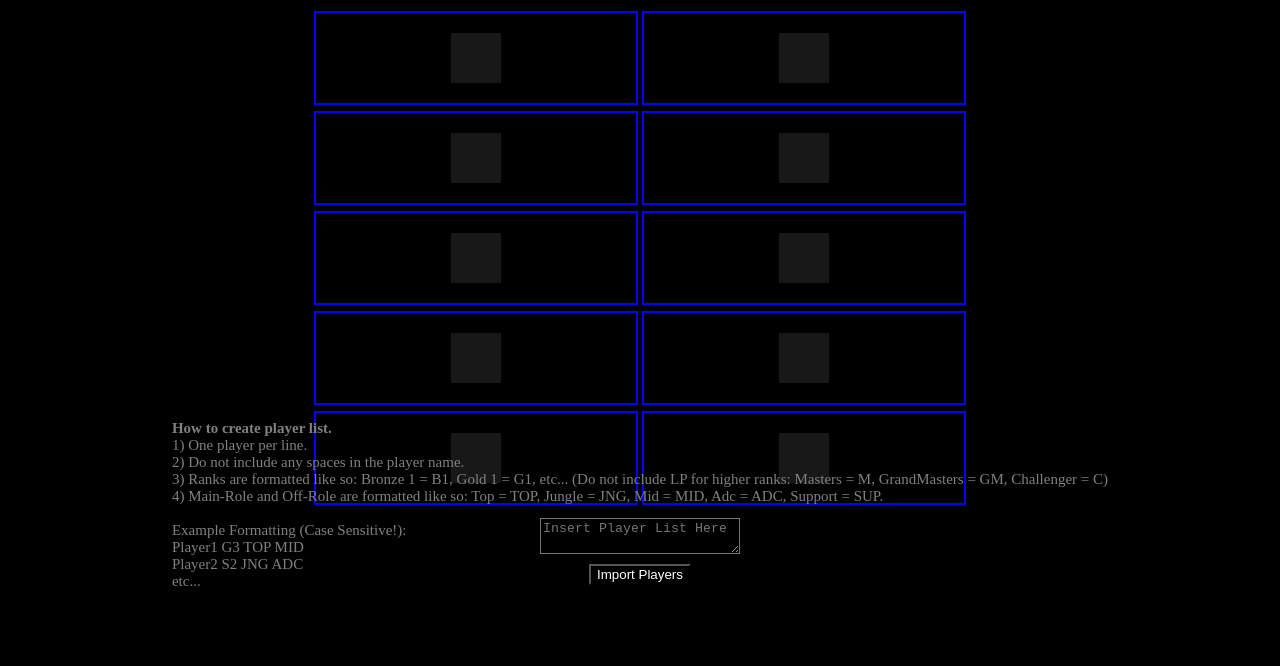
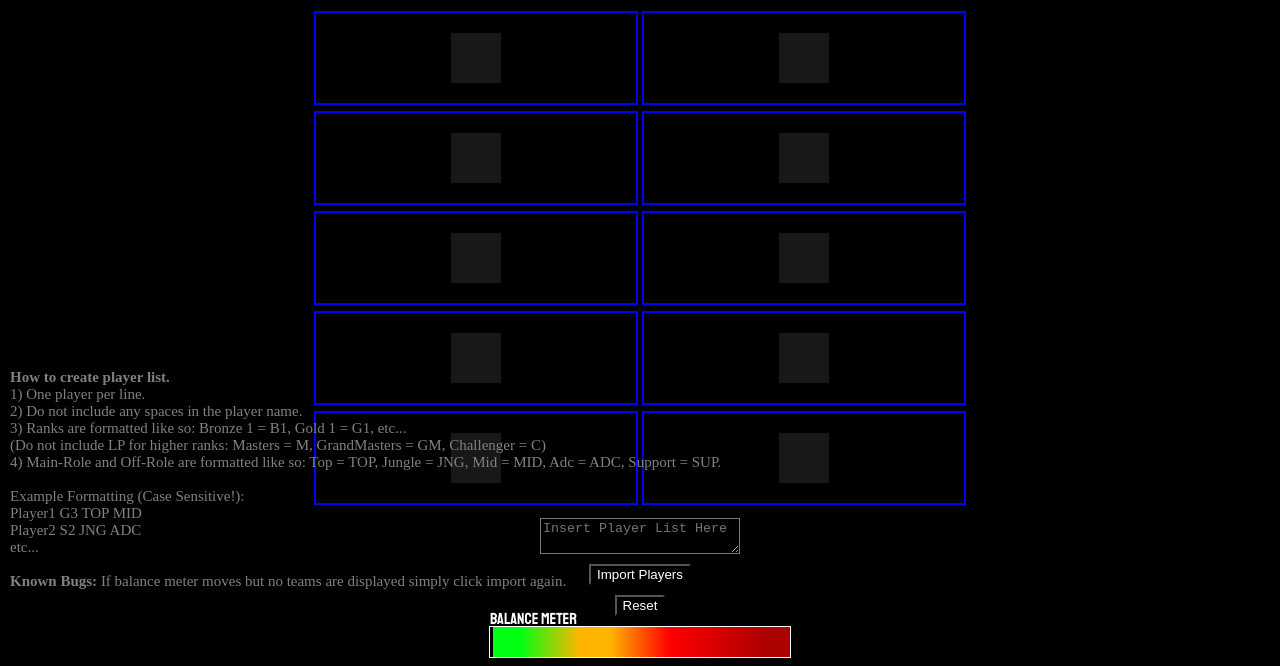
Before and after one commit to permnapenth/LOLCGBT, a plain HTML site: page index.html in a window 1280 px wide. Shown: the part 200-866 px from the top of the page. Before the commit the page ends 800 px from the top, so only its background shows below. Drawn offline with nearby package versions, Linux system fonts and the light colour scheme; grey boxes are pictures that could not be loaded.

Commit message:
Update index.html
v0.2 pushed

```diff
--- a/index.html
+++ b/index.html
@@ -88,31 +88,39 @@
             </div>
         </div>
         <textarea style="position:relative;overflow:hidden;background-color: #000;margin-top:10px;color:#FFF;width:200px;" id="player_list" name="Player List" placeholder="Insert Player List Here"></textarea>
-        <button style="position:relative;background-color: #000;color:#FFF;margin-top:10px;" onclick="import_players()">Import Players</button>
+        <button style="position:relative;background-color: #000;color:#FFF;margin-top:10px;" onclick="import_players()">Import Players</button>        <button style="position:relative;background-color: #000;color:#FFF;margin-top:10px;" onclick="reset()">Reset</button>
         <div style="position:absolute;margin-top:-570px;text-align:center;font-size:50px;font-family:'Permanent Marker';color:orange;text-shadow:0px 0px 4px red;">VS</div>
         <div style="position:absolute;margin-top:-590px;margin-left:-500px;text-align:center;font-size:50px;font-family:'Permanent Marker';color:orange;text-shadow:0px 0px 4px red;">Team One</div>
         <div style="position:absolute;margin-top:-590px;margin-left:500px;text-align:center;font-size:50px;font-family:'Permanent Marker';color:orange;text-shadow:0px 0px 4px red;">Team Two</div>
-
-        <div style="position:absolute;bottom:10px;color:grey;font-family:'';font-size:15px">
+        <div style="position:relative;width:300px;height:30px;border:1px solid #FFF;margin-top:10px;background: rgb(0,255,19);
+        background: linear-gradient(90deg, rgba(0,255,19,1) 10%, rgba(255,181,0,1) 30%, rgba(255,181,0,1) 40%, rgba(255,0,0,1) 60%, rgba(173,0,0,1) 92%);">
+            <div id="strictness_meter" style="position:absolute;top:0px;width:0px;height:100%;border-right:3px solid #000;transition:all 0.5s;"></div>
+            <div style="position:absolute;top:-18px;font-family:'Staatliches';color:#FFF;">Balance Meter</div>
+            <div id="matchup_counter" style="position:absolute;right:0px;bottom:-18px;font-family:'Staatliches';color:#FFF;"></div>
+        </div>
+        <div style="position:absolute;left:10px;bottom:10px;color:grey;font-family:'';font-size:15px;pointer-events:none;">
             <b>How to create player list.</b><br>
             1) One player per line. <br>
             2) Do not include any spaces in the player name. <br>
-            3) Ranks are formatted like so: Bronze 1 = B1, Gold 1 = G1, etc... (Do not include LP for higher ranks: Masters = M, GrandMasters = GM, Challenger = C) <br>
+            3) Ranks are formatted like so: Bronze 1 = B1, Gold 1 = G1, etc... <br> (Do not include LP for higher ranks: Masters = M, GrandMasters = GM, Challenger = C) <br>
             4) Main-Role and Off-Role are formatted like so: Top = TOP, Jungle = JNG, Mid = MID, Adc = ADC, Support = SUP. <br> <br>
             Example Formatting (Case Sensitive!): <br>
             Player1 G3 TOP MID <br>
             Player2 S2 JNG ADC <br>
-            etc...
+            etc... <br> <br>
+
+            <b>Known Bugs:</b>
+            If balance meter moves but no teams are displayed simply click import again.
         </div>
 
-        <div style="position:absolute;top:10px;color:grey;font-family:'';font-size:15px">
+        <div style="position:absolute;left:10px;top:10px;color:grey;font-family:'';font-size:15px;pointer-events:none;">
             <b>League of Legends Custom Game Balancer Tool</b><br>
-            v0.1 Beta <br>
+            v0.2 Beta <br>
             Made by: Burrito Knight(NA)<br><br>
             How to use:<br>
             1) Enter Player List (Minimum 10 Players)<br>
-            2) Spam Import Players Button (Just a few times)<br>
-            3) Enjoy your generated matchup! (If nothing shows up the player skill difference is too high to balance!)<br>
+            2) Click Import Players Button (Allow for a few seconds for the matchup to load.)<br>
+            3) Enjoy your generated matchup! (If nothing shows up the player skill difference is too high to balance!)<br> <br>
         </div>
         <script src="https://ajax.googleapis.com/ajax/libs/jquery/3.5.1/jquery.min.js"></script>
         <script>
@@ -124,12 +132,14 @@
             var team_one_score = [];
             var team_two_score = [];
             var team_catalog = [];
+            let closest = 0;
             var balance_scores = [];
-            let closest = 0;
-            var strictness = 30;
+            var strictness = 1;
+            var matchup_generated = 0;
             function import_players(){
+                $('#strictness_meter').css({'width':strictness + '%'});
                 var players = $('#player_list').val().split('\n');
-                for (let i = 0; i < (players.length*20); i++) {
+                for (let i = 0; i < (players.length*100); i++) {
                     shuffle(players);
                     for (let i = 0; i < players.length; i++) {
                         player[i] = players[i].split(" ");
@@ -166,84 +176,104 @@
                         if ((player[i][2] == "TOP") && (team_one[0] == "TOP")){team_one[0] = (player[i])}
                         else if ((player[i][2] == "TOP") && (team_two[0] == "TOP") && (((player[i][4]) - (team_one[0][4]) > -strictness) && ((player[i][4]) - (team_one[0][4]) < strictness))){team_two[0] = (player[i])}
                         else if ((player[i][2] == "JNG") && (team_one[1] == "JNG")){team_one[1] = (player[i])}
-                        else if ((player[i][2] == "JNG") && (team_two[1] == "JNG") && (((player[i][4]) - (team_one[0][4]) > -strictness) && ((player[i][4]) - (team_one[0][4]) < strictness))){team_two[1] = (player[i])}
+                        else if ((player[i][2] == "JNG") && (team_two[1] == "JNG") && (((player[i][4]) - (team_one[1][4]) > -strictness) && ((player[i][4]) - (team_one[0][4]) < strictness))){team_two[1] = (player[i])}
                         else if ((player[i][2] == "MID") && (team_one[2] == "MID")){team_one[2] = (player[i])}
-                        else if ((player[i][2] == "MID") && (team_two[2] == "MID") && (((player[i][4]) - (team_one[0][4]) > -strictness) && ((player[i][4]) - (team_one[0][4]) < strictness))){team_two[2] = (player[i])}
+                        else if ((player[i][2] == "MID") && (team_two[2] == "MID") && (((player[i][4]) - (team_one[2][4]) > -strictness) && ((player[i][4]) - (team_one[0][4]) < strictness))){team_two[2] = (player[i])}
                         else if ((player[i][2] == "ADC") && (team_one[3] == "ADC")){team_one[3] = (player[i])}
-                        else if ((player[i][2] == "ADC") && (team_two[3] == "ADC") && (((player[i][4]) - (team_one[0][4]) > -strictness) && ((player[i][4]) - (team_one[0][4]) < strictness))){team_two[3] = (player[i])}
+                        else if ((player[i][2] == "ADC") && (team_two[3] == "ADC") && (((player[i][4]) - (team_one[3][4]) > -strictness) && ((player[i][4]) - (team_one[0][4]) < strictness))){team_two[3] = (player[i])}
                         else if ((player[i][2] == "SUP") && (team_one[4] == "SUP")){team_one[4] = (player[i])}
-                        else if ((player[i][2] == "SUP") && (team_two[4] == "SUP") && (((player[i][4]) - (team_one[0][4]) > -strictness) && ((player[i][4]) - (team_one[0][4]) < strictness))){team_two[4] = (player[i])}
+                        else if ((player[i][2] == "SUP") && (team_two[4] == "SUP") && (((player[i][4]) - (team_one[4][4]) > -strictness) && ((player[i][4]) - (team_one[0][4]) < strictness))){team_two[4] = (player[i])}
 
                         else if ((player[i][3] == "TOP") && (team_one[0] == "TOP")){player[i][4] = (player[i][4]) - (player[i][4] * 0.2), team_one[0] = (player[i])}
                         else if ((player[i][3] == "TOP") && (team_two[0] == "TOP") && (((player[i][4]) - (team_one[0][4]) > -strictness) && ((player[i][4]) - (team_one[0][4]) < strictness))){player[i][4] = (player[i][4]) - (player[i][4] * 0.2), team_two[0] = (player[i])}
                         else if ((player[i][3] == "JNG") && (team_one[1] == "JNG")){player[i][4] = (player[i][4]) - (player[i][4] * 0.2), team_one[1] = (player[i])}
-                        else if ((player[i][3] == "JNG") && (team_two[1] == "JNG") && (((player[i][4]) - (team_one[0][4]) > -strictness) && ((player[i][4]) - (team_one[0][4]) < strictness))){player[i][4] = (player[i][4]) - (player[i][4] * 0.2), team_two[1] = (player[i])}
+                        else if ((player[i][3] == "JNG") && (team_two[1] == "JNG") && (((player[i][4]) - (team_one[1][4]) > -strictness) && ((player[i][4]) - (team_one[1][4]) < strictness))){player[i][4] = (player[i][4]) - (player[i][4] * 0.2), team_two[1] = (player[i])}
                         else if ((player[i][3] == "MID") && (team_one[2] == "MID")){player[i][4] = (player[i][4]) - (player[i][4] * 0.2), team_one[2] = (player[i])}
-                        else if ((player[i][3] == "MID") && (team_two[2] == "MID") && (((player[i][4]) - (team_one[0][4]) > -strictness) && ((player[i][4]) - (team_one[0][4]) < strictness))){player[i][4] = (player[i][4]) - (player[i][4] * 0.2), team_two[2] = (player[i])}
+                        else if ((player[i][3] == "MID") && (team_two[2] == "MID") && (((player[i][4]) - (team_one[2][4]) > -strictness) && ((player[i][4]) - (team_one[2][4]) < strictness))){player[i][4] = (player[i][4]) - (player[i][4] * 0.2), team_two[2] = (player[i])}
                         else if ((player[i][3] == "ADC") && (team_one[3] == "ADC")){player[i][4] = (player[i][4]) - (player[i][4] * 0.2), team_one[3] = (player[i])}
-                        else if ((player[i][3] == "ADC") && (team_two[3] == "ADC") && (((player[i][4]) - (team_one[0][4]) > -strictness) && ((player[i][4]) - (team_one[0][4]) < strictness))){player[i][4] = (player[i][4]) - (player[i][4] * 0.2), team_two[3] = (player[i])}
+                        else if ((player[i][3] == "ADC") && (team_two[3] == "ADC") && (((player[i][4]) - (team_one[3][4]) > -strictness) && ((player[i][4]) - (team_one[3][4]) < strictness))){player[i][4] = (player[i][4]) - (player[i][4] * 0.2), team_two[3] = (player[i])}
                         else if ((player[i][3] == "SUP") && (team_one[4] == "SUP")){player[i][4] = (player[i][4]) - (player[i][4] * 0.2), team_one[4] = (player[i])}
-                        else if ((player[i][3] == "SUP") && (team_two[4] == "SUP") && (((player[i][4]) - (team_one[0][4]) > -strictness) && ((player[i][4]) - (team_one[0][4]) < strictness))){player[i][4] = (player[i][4]) - (player[i][4] * 0.2), team_two[4] = (player[i])}
+                        else if ((player[i][3] == "SUP") && (team_two[4] == "SUP") && (((player[i][4]) - (team_one[4][4]) > -strictness) && ((player[i][4]) - (team_one[4][4]) < strictness))){player[i][4] = (player[i][4]) - (player[i][4] * 0.2), team_two[4] = (player[i])}
+
+                        else if ((player[i][2] != "SUP") && (player[i][3] != "SUP") && (team_one[0] == "SUP")){player[i][4] = (player[i][4]) - (player[i][4] * 0.5), team_one[4] = (player[i])}
+                        else if ((player[i][2] != "SUP") && (player[i][3] != "SUP") && (team_two[0] == "SUP") && (((player[i][4]) - (player[i][4] * 0.5)) - (team_one[4][4]) > -strictness) && (((player[i][4]) - (player[i][4] * 0.5)) - (team_one[4][4]) < strictness)){player[i][4] = (player[i][4]) - (player[i][4] * 0.5), team_two[4] = (player[i])}
+                        else if ((player[i][2] != "JNG") && (player[i][3] != "JNG") && (team_one[0] == "JNG")){player[i][4] = (player[i][4]) - (player[i][4] * 0.5), team_one[1] = (player[i])}
+                        else if ((player[i][2] != "JNG") && (player[i][3] != "JNG") && (team_two[0] == "JNG") && (((player[i][4]) - (player[i][4] * 0.5)) - (team_one[1][4]) > -strictness) && (((player[i][4]) - (player[i][4] * 0.5)) - (team_one[1][4]) < strictness)){player[i][4] = (player[i][4]) - (player[i][4] * 0.5), team_two[1] = (player[i])}
+                        else if ((player[i][2] != "TOP") && (player[i][3] != "TOP") && (team_one[0] == "TOP")){player[i][4] = (player[i][4]) - (player[i][4] * 0.5), team_one[0] = (player[i])}
+                        else if ((player[i][2] != "TOP") && (player[i][3] != "TOP") && (team_two[0] == "TOP") && (((player[i][4]) - (player[i][4] * 0.5)) - (team_one[0][4]) > -strictness) && (((player[i][4]) - (player[i][4] * 0.5)) - (team_one[0][4]) < strictness)){player[i][4] = (player[i][4]) - (player[i][4] * 0.5), team_two[0] = (player[i])}
+                        else if ((player[i][2] != "MID") && (player[i][3] != "MID") && (team_one[0] == "MID")){player[i][4] = (player[i][4]) - (player[i][4] * 0.5), team_one[2] = (player[i])}
+                        else if ((player[i][2] != "MID") && (player[i][3] != "MID") && (team_two[0] == "MID") && (((player[i][4]) - (player[i][4] * 0.5)) - (team_one[2][4]) > -strictness) && (((player[i][4]) - (player[i][4] * 0.5)) - (team_one[2][4]) < strictness)){player[i][4] = (player[i][4]) - (player[i][4] * 0.5), team_two[2] = (player[i])}
+                        else if ((player[i][2] != "ADC") && (player[i][3] != "ADC") && (team_one[0] == "ADC")){player[i][4] = (player[i][4]) - (player[i][4] * 0.5), team_one[3] = (player[i])}
+                        else if ((player[i][2] != "ADC") && (player[i][3] != "ADC") && (team_two[0] == "ADC") && (((player[i][4]) - (player[i][4] * 0.5)) - (team_one[3][4]) > -strictness) && (((player[i][4]) - (player[i][4] * 0.5)) - (team_one[3][4]) < strictness)){player[i][4] = (player[i][4]) - (player[i][4] * 0.5), team_two[3] = (player[i])}
+
                         else{};
                     }
-                    team_one_score = (parseInt(team_one[0][4])) + (parseInt(team_one[1][4])) + (parseInt(team_one[2][4])) + (parseInt(team_one[3][4])) + (parseInt(team_one[4][4]));
-                    team_two_score = (parseInt(team_two[0][4])) + (parseInt(team_two[1][4])) + (parseInt(team_two[2][4])) + (parseInt(team_two[3][4])) + (parseInt(team_two[4][4]));
-                    team_catalog.push ([(team_one_score - team_two_score), team_one, team_two]);
-                    balance_scores.push ((Math.abs((parseInt(team_one[0][4])) - (parseInt(team_two[0][4]))) + Math.abs((parseInt(team_one[1][4])) - (parseInt(team_two[1][4]))) + Math.abs((parseInt(team_one[2][4])) - (parseInt(team_two[2][4]))) + Math.abs((parseInt(team_one[3][4])) - (parseInt(team_two[3][4]))) + Math.abs((parseInt(team_one[4][4])) - (parseInt(team_two[4][4])))));
+                    matchup_generated++;
+                    $('#matchup_counter').html(matchup_generated + " Potential Teams Generated!");
+                    if(((Math.abs((parseInt(team_one[0][4])) - (parseInt(team_two[0][4]))) + Math.abs((parseInt(team_one[1][4])) - (parseInt(team_two[1][4]))) + Math.abs((parseInt(team_one[2][4])) - (parseInt(team_two[2][4]))) + Math.abs((parseInt(team_one[3][4])) - (parseInt(team_two[3][4]))) + Math.abs((parseInt(team_one[4][4])) - (parseInt(team_two[4][4]))))) >= 0){
+                    team_catalog.push ([((Math.abs((parseInt(team_one[0][4])) - (parseInt(team_two[0][4]))) + Math.abs((parseInt(team_one[1][4])) - (parseInt(team_two[1][4]))) + Math.abs((parseInt(team_one[2][4])) - (parseInt(team_two[2][4]))) + Math.abs((parseInt(team_one[3][4])) - (parseInt(team_two[3][4]))) + Math.abs((parseInt(team_one[4][4])) - (parseInt(team_two[4][4]))))), team_one, team_two]);
+                    } else {}
                     player = [];
                     player_score = [];
                     team_one = ["TOP", "JNG", "MID", "ADC", "SUP"];
                     team_two = ["TOP", "JNG", "MID", "ADC", "SUP"];
                     team_one_score = [];
                     team_two_score = [];
-                    console.log(i + "Team Comp Generated");
+
                 }
-                closestToZero(balance_scores);
-
-                function closestToZero(numbers) {
-                    for (let i = 0; i < numbers.length ; i++) {
+                closestToZero();
+                function closestToZero() {
+                    for (let i = 0; i < team_catalog.length ; i++) {
                         if (closest === 0) {
-                            closest = numbers[i];
-                        } else if (numbers[i] > 0 && numbers[i] <= Math.abs(closest)) {
-                            closest = numbers[i];
+                            closest = team_catalog[i][0];
+                        } else if (team_catalog[i][0] > 0 && team_catalog[i][0] <= Math.abs(closest)) {
+                            closest = team_catalog[i];
                         }
-                        console.log(closest);
                     }
 
-                    $('#t1_top_name').html((team_catalog[numbers.indexOf(closest)][1][0][0]));
-                    $('#t1_top_rank').html((team_catalog[numbers.indexOf(closest)][1][0][1]));
-                    $('#t1_top_roles').html((team_catalog[numbers.indexOf(closest)][1][0][2]) + ", " + (team_catalog[numbers.indexOf(closest)][1][0][3]) + " " + (team_catalog[numbers.indexOf(closest)][1][0][4]));
-                    $('#t2_top_name').html((team_catalog[numbers.indexOf(closest)][2][0][0]));
-                    $('#t2_top_rank').html((team_catalog[numbers.indexOf(closest)][2][0][1]));
-                    $('#t2_top_roles').html((team_catalog[numbers.indexOf(closest)][2][0][2]) + ", " + (team_catalog[numbers.indexOf(closest)][2][0][3]) + " " + (team_catalog[numbers.indexOf(closest)][2][0][4]));
+                    if (closest != 0){
+                    $('#t1_top_name').html((closest[1][0][0]));
+                    $('#t1_top_rank').html((closest[1][0][1]));
+                    $('#t1_top_roles').html((closest[1][0][2]) + ", " + (closest[1][0][3]) + " " + (closest[1][0][4]));
+                    $('#t2_top_name').html((closest[2][0][0]));
+                    $('#t2_top_rank').html((closest[2][0][1]));
+                    $('#t2_top_roles').html((closest[2][0][2]) + ", " + (closest[2][0][3]) + " " + (closest[2][0][4]));
 
-                    $('#t1_jng_name').html((team_catalog[numbers.indexOf(closest)][1][1][0]));
-                    $('#t1_jng_rank').html((team_catalog[numbers.indexOf(closest)][1][1][1]));
-                    $('#t1_jng_roles').html((team_catalog[numbers.indexOf(closest)][1][1][2]) + ", " + (team_catalog[numbers.indexOf(closest)][1][1][3]) + " " + (team_catalog[numbers.indexOf(closest)][1][1][4]));
-                    $('#t2_jng_name').html((team_catalog[numbers.indexOf(closest)][2][1][0]));
-                    $('#t2_jng_rank').html((team_catalog[numbers.indexOf(closest)][2][1][1]));
-                    $('#t2_jng_roles').html((team_catalog[numbers.indexOf(closest)][2][1][2]) + ", " + (team_catalog[numbers.indexOf(closest)][2][1][3]) + " " + (team_catalog[numbers.indexOf(closest)][2][1][4]));
+                    $('#t1_jng_name').html((closest[1][1][0]));
+                    $('#t1_jng_rank').html((closest[1][1][1]));
+                    $('#t1_jng_roles').html((closest[1][1][2]) + ", " + (closest[1][1][3]) + " " + (closest[1][1][4]));
+                    $('#t2_jng_name').html((closest[2][1][0]));
+                    $('#t2_jng_rank').html((closest[2][1][1]));
+                    $('#t2_jng_roles').html((closest[2][1][2]) + ", " + (closest[2][1][3]) + " " + (closest[2][1][4]));
 
-                    $('#t1_mid_name').html((team_catalog[numbers.indexOf(closest)][1][2][0]));
-                    $('#t1_mid_rank').html((team_catalog[numbers.indexOf(closest)][1][2][1]));
-                    $('#t1_mid_roles').html((team_catalog[numbers.indexOf(closest)][1][2][2]) + ", " + (team_catalog[numbers.indexOf(closest)][1][2][3]) + " " + (team_catalog[numbers.indexOf(closest)][1][2][4]));
-                    $('#t2_mid_name').html((team_catalog[numbers.indexOf(closest)][2][2][0]));
-                    $('#t2_mid_rank').html((team_catalog[numbers.indexOf(closest)][2][2][1]));
-                    $('#t2_mid_roles').html((team_catalog[numbers.indexOf(closest)][2][2][2]) + ", " + (team_catalog[numbers.indexOf(closest)][2][2][3]) + " " + (team_catalog[numbers.indexOf(closest)][2][2][4]));
+                    $('#t1_mid_name').html((closest[1][2][0]));
+                    $('#t1_mid_rank').html((closest[1][2][1]));
+                    $('#t1_mid_roles').html((closest[1][2][2]) + ", " + (closest[1][2][3]) + " " + (closest[1][2][4]));
+                    $('#t2_mid_name').html((closest[2][2][0]));
+                    $('#t2_mid_rank').html((closest[2][2][1]));
+                    $('#t2_mid_roles').html((closest[2][2][2]) + ", " + (closest[2][2][3]) + " " + (closest[2][2][4]));
 
-                    $('#t1_adc_name').html((team_catalog[numbers.indexOf(closest)][1][3][0]));
-                    $('#t1_adc_rank').html((team_catalog[numbers.indexOf(closest)][1][3][1]));
-                    $('#t1_adc_roles').html((team_catalog[numbers.indexOf(closest)][1][3][2]) + ", " + (team_catalog[numbers.indexOf(closest)][1][3][3]) + " " + (team_catalog[numbers.indexOf(closest)][1][3][4]));
-                    $('#t2_adc_name').html((team_catalog[numbers.indexOf(closest)][2][3][0]));
-                    $('#t2_adc_rank').html((team_catalog[numbers.indexOf(closest)][2][3][1]));
-                    $('#t2_adc_roles').html((team_catalog[numbers.indexOf(closest)][2][3][2]) + ", " + (team_catalog[numbers.indexOf(closest)][2][3][3]) + " " + (team_catalog[numbers.indexOf(closest)][2][3][4]));
+                    $('#t1_adc_name').html((closest[1][3][0]));
+                    $('#t1_adc_rank').html((closest[1][3][1]));
+                    $('#t1_adc_roles').html((closest[1][3][2]) + ", " + (closest[1][3][3]) + " " + (closest[1][3][4]));
+                    $('#t2_adc_name').html((closest[2][3][0]));
+                    $('#t2_adc_rank').html((closest[2][3][1]));
+                    $('#t2_adc_roles').html((closest[2][3][2]) + ", " + (closest[2][3][3]) + " " + (closest[2][3][4]));
 
-                    $('#t1_sup_name').html((team_catalog[numbers.indexOf(closest)][1][4][0]));
-                    $('#t1_sup_rank').html((team_catalog[numbers.indexOf(closest)][1][4][1]));
-                    $('#t1_sup_roles').html((team_catalog[numbers.indexOf(closest)][1][4][2]) + ", " + (team_catalog[numbers.indexOf(closest)][1][4][3]) + " " + (team_catalog[numbers.indexOf(closest)][1][4][4]));
-                    $('#t2_sup_name').html((team_catalog[numbers.indexOf(closest)][2][4][0]));
-                    $('#t2_sup_rank').html((team_catalog[numbers.indexOf(closest)][2][4][1]));
-                    $('#t2_sup_roles').html((team_catalog[numbers.indexOf(closest)][2][4][2]) + ", " + (team_catalog[numbers.indexOf(closest)][2][4][3]) + " " + (team_catalog[numbers.indexOf(closest)][2][4][4]));
+                    $('#t1_sup_name').html((closest[1][4][0]));
+                    $('#t1_sup_rank').html((closest[1][4][1]));
+                    $('#t1_sup_roles').html((closest[1][4][2]) + ", " + (closest[1][4][3]) + " " + (closest[1][4][4]));
+                    $('#t2_sup_name').html((closest[2][4][0]));
+                    $('#t2_sup_rank').html((closest[2][4][1]));
+                    $('#t2_sup_roles').html((closest[2][4][2]) + ", " + (closest[2][4][3]) + " " + (closest[2][4][4]));
+                }else{}
+
+
+                }
+                if (team_catalog.length === 0){
+                    strictness++;
+                    import_players_refresh();
+                    import_players();
                 }
             }
             function shuffle(a){for(var j,i=a.length-1;i>0;i--){j=Math.floor(Math.random()*(i+1));[a[i],a[j]]=[a[j],a[i]]}}
@@ -259,9 +289,12 @@
                 team_catalog = [];
                 balance_scores = [];
                 closest = 0;
-                strictness = 50;
                 team_catalog = [];
                 import_players();
+            }
+
+            function reset(){
+                window.reload();
             }
         </script>
     </body>
```
